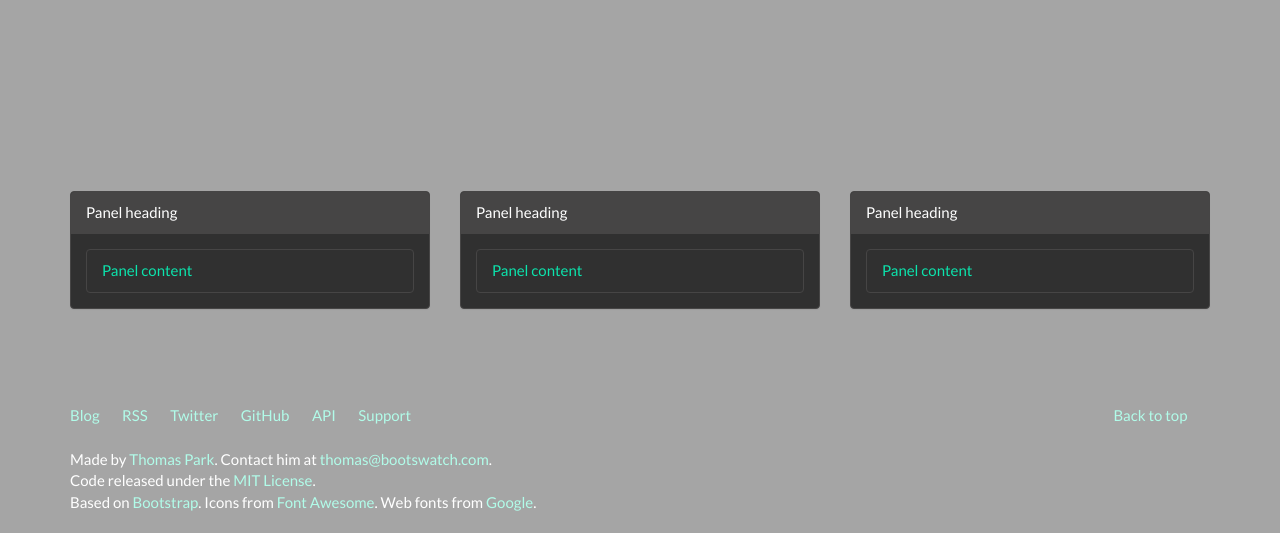
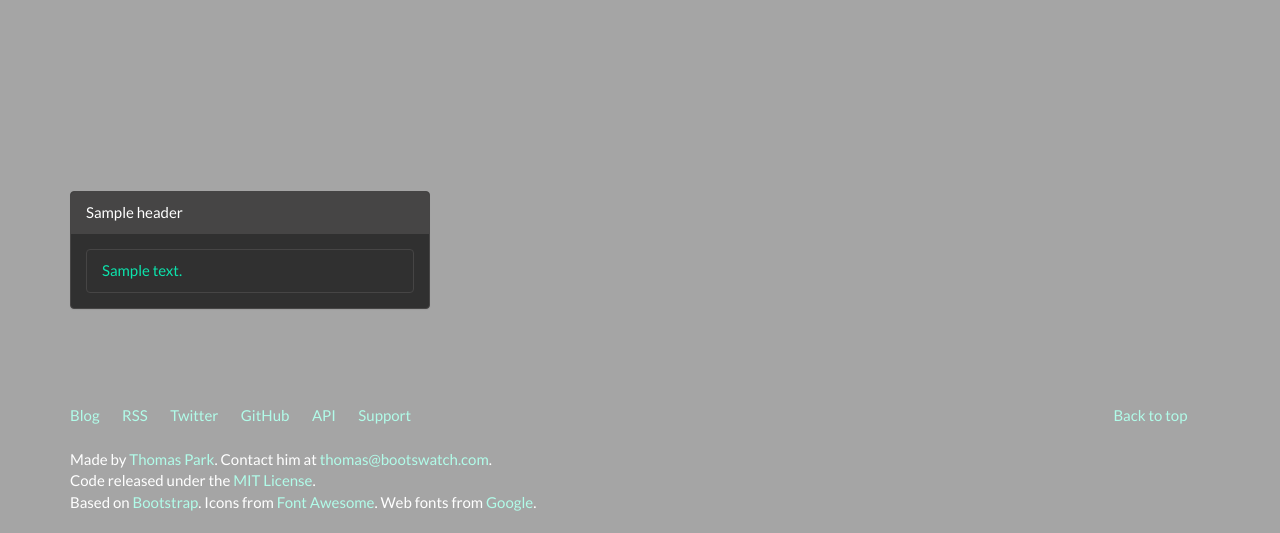
Before and after one commit to enlighter/ndl-question-papers-search-hub, a Django app: template qp_search_project/templates/searcher/index.html in a window 1280 px wide. Shown: the part 222-755 px from the top of the page. Run offline with Django 3.2, Linux system fonts and the light colour scheme; the template is opened without the code that fills it: most values are stand-ins (such as "Sample title", 1, 10 or a date in 2020); parts of the project's set-up code (start-up, migrations or seed data) failed here and were passed over; some libraries are stand-ins or nearby versions.

Commit message:
make dynamic index page template search panels

```diff
--- a/qp_search_project/templates/searcher/index.html
+++ b/qp_search_project/templates/searcher/index.html
@@ -22,16 +22,16 @@ Search Question Papers
     </div>
 
     <div class="row">
-        {% for i in 3|erange %}
+        {% for item in itemslist %}
         <div class="col-lg-4">
             <div class="bs-component">
                 <div class="panel panel-default">
                 <div class="panel-heading">
-                    Panel heading
+                    {{ item.header }}
                 </div>
                 <div class="panel-body">
-                  <a class="list-group-item" href="#navbar">
-                    Panel content
+                  <a class="list-group-item" href="{{ item.link }}">
+                    {{ item.content }}
                   </a>
                 </div>
               </div>
```
Also changed, not shown: qp_search_project/searcher/views.py (+17 -1 lines).
